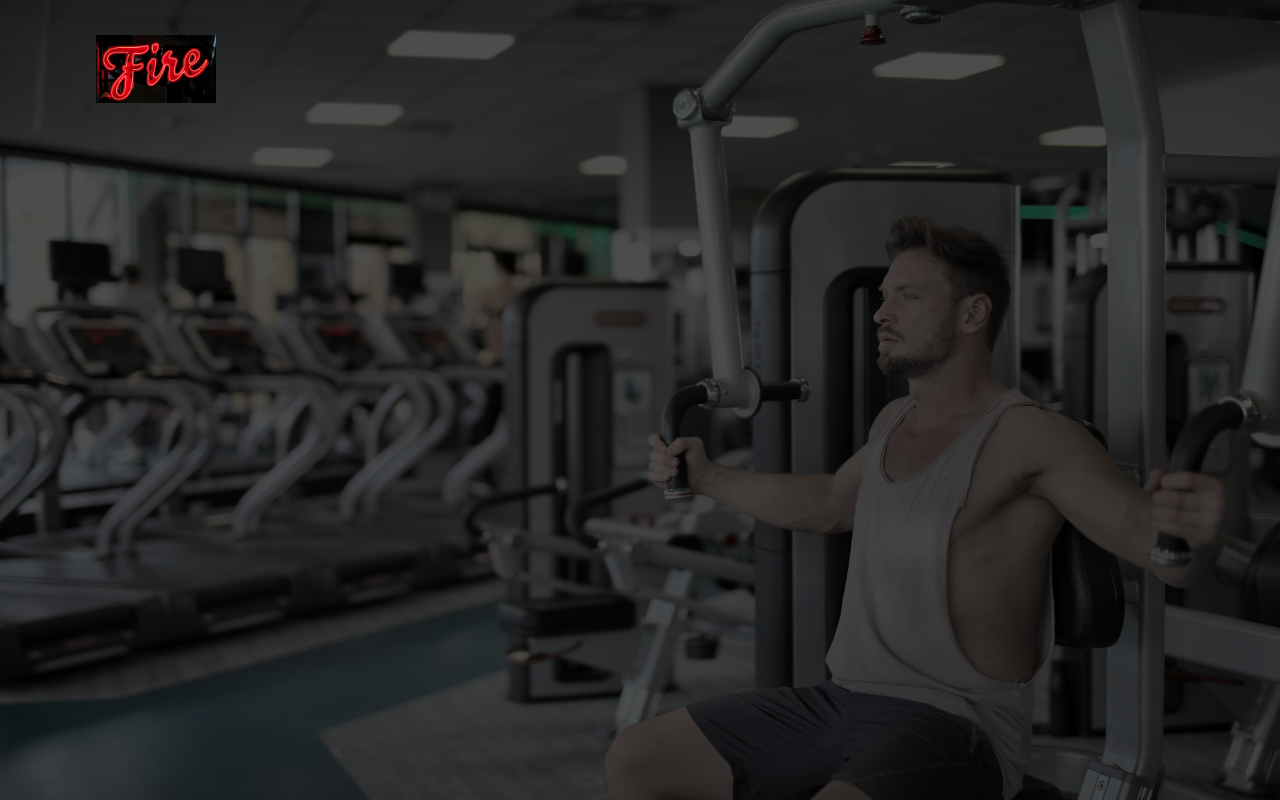
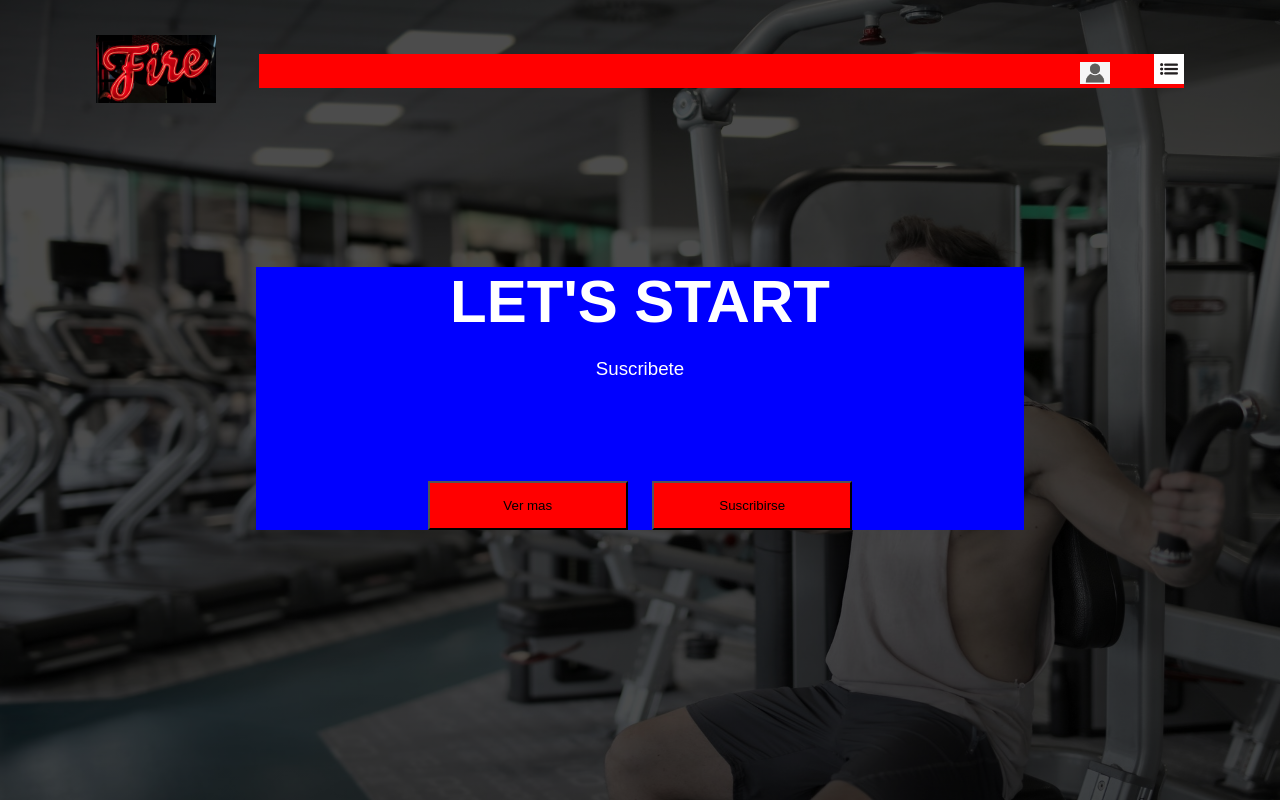
Before and after one commit to uglyboy1018/proyectos, a plain HTML site: page WebGym/MenuWeb/nuestros_especialistas.html in a window 1280 px wide. Drawn offline with Linux system fonts and the light colour scheme.

Commit message:
aumentado

```diff
--- a/WebGym/MenuWeb/nuestros_especialistas.html
+++ b/WebGym/MenuWeb/nuestros_especialistas.html
@@ -16,8 +16,23 @@
         <div class="overlay">
             <div class="navbar">
                 <div class="logo">
-                    <img src="../img/nuestros_especialistas/logo.jpg" alt="">
+                    <img src="../img/nuestros_especialistas/logo.jpg">
 
+                </div>
+
+                <div class="menu-icons">
+                    <img src="../img/nuestros_especialistas/user.jpg">
+                    <img src="../img/nuestros_especialistas/índice.png">
+                </div>
+            </div>
+
+            <div class="content">
+                <h1>LET'S START</h1>
+                <h3>Suscribete</h3>
+
+                <div>
+                    <button type="button">Ver mas</button>
+                    <button type="button">Suscribirse</button>
                 </div>
             </div>
         </div>
--- a/WebGym/css/nuestros_especialistas.css
+++ b/WebGym/css/nuestros_especialistas.css
@@ -47,3 +47,53 @@
     width: 120px;
     cursor: pointer;
 }
+
+.menu-icons{
+    flex: 1;
+    align-items: center;
+    background: red;
+    text-align: right;
+}
+
+.menu-icons img {
+    width: 30px;
+    margin-left: 40px;
+    cursor: pointer;
+}
+
+.content{
+    width: 60%;
+    background: blue;
+    margin: 160px auto 0;
+    text-align: center;
+    color: #fff;
+}
+
+.content h1{
+    font-size: 60px;
+
+}
+
+.content h3{
+    width: 80%;
+    margin: 20px auto 100px;
+    font-weight: 200; /*Grosor del trazo (negrita): */
+    line-height: 25px; /*permite establecer el interlineado de un bloque de texto*/
+    /* background: red; */
+}
+
+button{
+    width: 200px;
+    padding: 15px 0; /*es el espacio transparente situado entre el elemento y el borde*/
+    text-align: center;
+    margin: 0 10px;
+    /*
+    1 valor: este valor se aplica a los cuatro lados
+    2 valores: el primer valor se aplica a los lados inferior y superior y el segundo a los lados derecho e izquierdo
+    3 valores: el primer valor se aplica al lado superior, el segundo a los lados derecho e izquierdo y el tercer valor al lado inferior
+    4 valores: el primer valor se aplica al lado superior, el segundo al lado derecho, el tercer valor al lado inferior y el cuarto al lado izquierdo
+    */
+    background: red;
+
+
+}
```
Also changed, not shown: WebGym/img/nuestros_especialistas/user.jpg (added), WebGym/img/nuestros_especialistas/índice.png (added).
